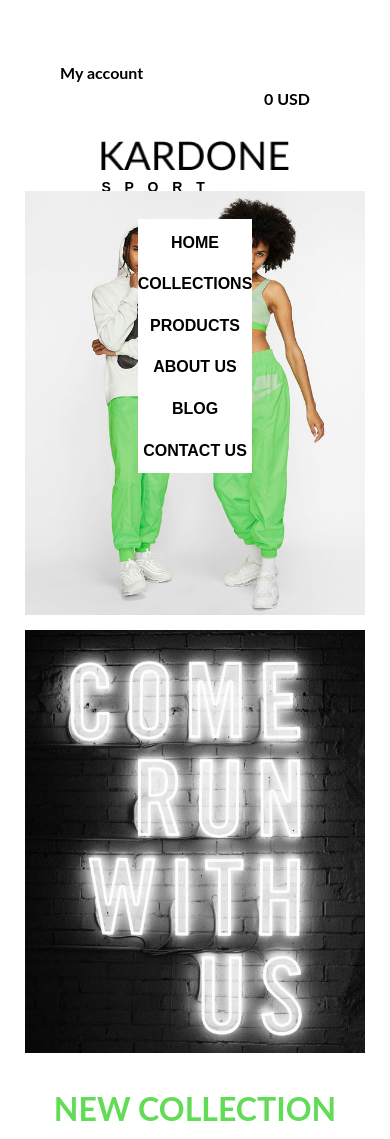
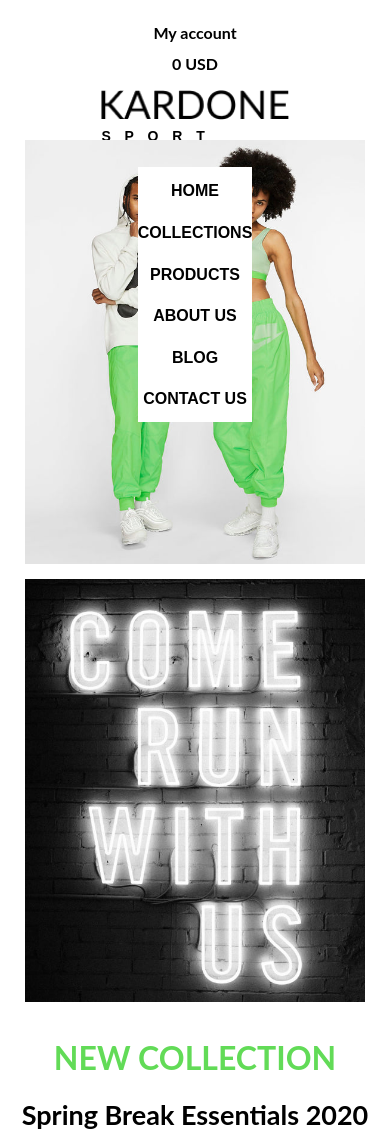
Before and after one commit to OLADS247/Kar-drone-sport, a plain HTML site: page index.html in a window 390 px wide. Shown: the top 1139 px of the page. Drawn offline with Linux system fonts and the light colour scheme.

Commit message:
Update style.css

```diff
--- a/css/style.css
+++ b/css/style.css
@@ -651,4 +651,49 @@ body {
   .footer-bottom {
     font-size: 12px;
   }
+}/* Make top bar flexible */
+.account-bar {
+  display: flex;
+  justify-content: space-between;
+  align-items: center;
+  padding: 10px 20px;
 }
+
+/* Reset floats inside account-bar */
+#acc, #us {
+  margin: 0;
+  float: none;
+}
+
+/* First two images responsive */
+.images-1 {
+  display: flex;
+  flex-wrap: wrap;   /* allow wrapping */
+  gap: 15px;
+  justify-content: center;
+}
+
+.images-1 img {
+  max-width: 100%;
+  height: auto;
+  flex: 1 1 45%;     /* two images side by side on bigger screens */
+}
+
+/* On small screens, stack the images */
+@media screen and (max-width: 768px) {
+  .images-1 {
+    flex-direction: column;
+    align-items: center;
+  }
+
+  .images-1 img {
+    width: 100%;
+    max-width: 500px; /* prevent being too large */
+  }
+
+  .account-bar {
+    flex-direction: column;
+    gap: 5px;
+    text-align: center;
+  }
+}
```
